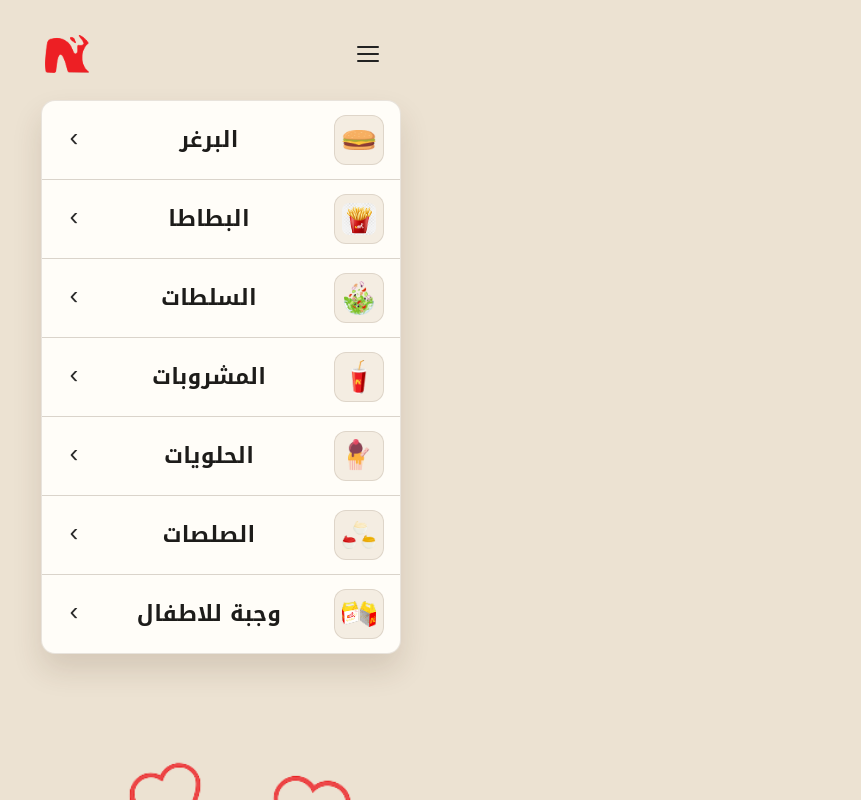
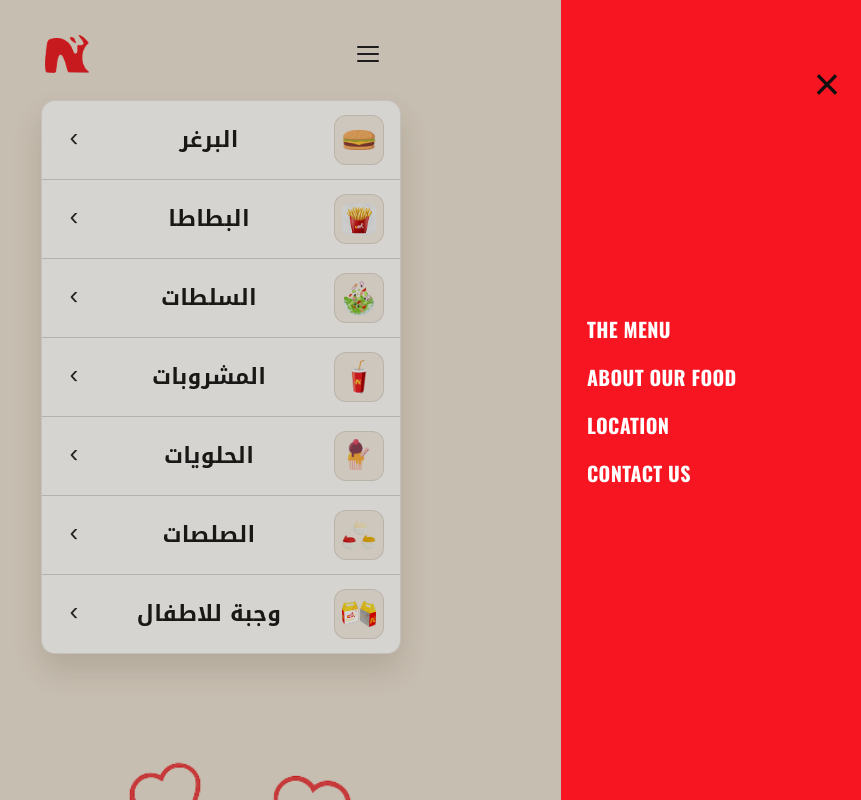
Before and after one commit to Ghadir31/tasty_natche, a React (Vite) app: page / in a window 1280 px wide. Both pictures are taken after a click on the button "Open navigation menu". Shown: the top 800 px of the page, without its empty margins (419-1280 px from the left). Built offline with nearby package versions, Linux system fonts and the light colour scheme.

Commit message:
added red menu

```diff
--- a/src/App.css
+++ b/src/App.css
@@ -42,6 +42,86 @@
   height: 2px;
   background: var(--color-menu-line);
   border-radius: 999px;
+}
+
+.nav-drawer-layer {
+  position: fixed;
+  inset: 0;
+  z-index: 1000;
+}
+
+.nav-drawer-backdrop {
+  position: absolute;
+  inset: 0;
+  border: none;
+  background: rgba(0, 0, 0, 0.16);
+}
+
+.nav-drawer {
+  position: absolute;
+  top: 0;
+  right: 0;
+  width: 300px;
+  height: 100%;
+  background: #f81522;
+  padding: 62px 16px 24px;
+  display: flex;
+  flex-direction: column;
+}
+
+.nav-drawer.is-open {
+  animation: slide-in-right 0.24s ease-out both;
+}
+
+.nav-drawer.is-closing {
+  animation: slide-out-right 0.24s ease-in both;
+}
+
+.nav-drawer-close {
+  align-self: flex-start;
+  width: 36px;
+  height: 36px;
+  border: none;
+  background: transparent;
+  color: #101010;
+  font-size: 46px;
+  line-height: 1;
+  padding: 0;
+  cursor: pointer;
+}
+
+.nav-drawer-links {
+  display: flex;
+  flex-direction: column;
+  width: 100%;
+  direction: ltr;
+  align-items: flex-start;
+  gap: 28px;
+  margin-top: auto;
+  margin-bottom: auto;
+  transform: translateY(-36px);
+  padding-left: 10px;
+}
+
+.nav-drawer-link {
+  border: none;
+  background: transparent;
+  color: #ffffff;
+  font-family: 'Oswald', 'Arial Narrow', Arial, sans-serif;
+  font-size: 20px;
+  font-weight: 700;
+  line-height: 1;
+  letter-spacing: 0.35px;
+  text-transform: uppercase;
+  cursor: pointer;
+  padding: 0;
+  text-align: left;
+}
+
+@media (max-width: 768px) {
+  .nav-drawer {
+    width: 100vw;
+  }
 }
 
 .menu-card {
@@ -229,6 +309,24 @@
   }
 }
 
+@keyframes slide-in-right {
+  from {
+    transform: translateX(100%);
+  }
+  to {
+    transform: translateX(0);
+  }
+}
+
+@keyframes slide-out-right {
+  from {
+    transform: translateX(0);
+  }
+  to {
+    transform: translateX(100%);
+  }
+}
+
 @media (max-width: 420px) {
   .menu-label {
     font-size: 20px;
--- a/src/components/TopBar.tsx
+++ b/src/components/TopBar.tsx
@@ -1,15 +1,88 @@
+import { useEffect, useRef, useState } from 'react'
+import { useNavigate } from 'react-router-dom'
+
 import logoN from '../assets/images/brand/logo-n.png'
 
 function TopBar() {
+  const [isMenuOpen, setIsMenuOpen] = useState(false)
+  const [isMenuClosing, setIsMenuClosing] = useState(false)
+  const navigate = useNavigate()
+  const closeTimerRef = useRef<number | null>(null)
+
+  useEffect(() => {
+    return () => {
+      if (closeTimerRef.current !== null) {
+        window.clearTimeout(closeTimerRef.current)
+      }
+    }
+  }, [])
+
+  const openMenu = () => {
+    if (closeTimerRef.current !== null) {
+      window.clearTimeout(closeTimerRef.current)
+      closeTimerRef.current = null
+    }
+
+    setIsMenuClosing(false)
+    setIsMenuOpen(true)
+  }
+
+  const closeMenu = () => {
+    if (!isMenuOpen || isMenuClosing) {
+      return
+    }
+
+    setIsMenuClosing(true)
+    closeTimerRef.current = window.setTimeout(() => {
+      setIsMenuOpen(false)
+      setIsMenuClosing(false)
+      closeTimerRef.current = null
+    }, 240)
+  }
+
+  const handleGoHome = () => {
+    navigate('/')
+    closeMenu()
+  }
+
   return (
+    <>
       <header className="top-bar">
-      <img className="brand" src={logoN} alt="شعار" />
-      <button className="menu-button" type="button" aria-label="القائمة">
+        <img className="brand" src={logoN} alt="Logo" />
+        <button className="menu-button" type="button" aria-label="Open navigation menu" onClick={openMenu}>
           <span />
           <span />
           <span />
         </button>
       </header>
+
+      {isMenuOpen ? (
+        <div className="nav-drawer-layer" role="dialog" aria-modal="true" aria-label="Main navigation">
+          <button className="nav-drawer-backdrop" type="button" aria-label="Close menu" onClick={closeMenu} />
+
+          <aside className={`nav-drawer ${isMenuClosing ? 'is-closing' : 'is-open'}`}>
+            <button className="nav-drawer-close" type="button" aria-label="Close menu" onClick={closeMenu}>
+              {'\u00D7'}
+            </button>
+
+            <nav className="nav-drawer-links" aria-label="Site links">
+              <button className="nav-drawer-link" type="button" onClick={handleGoHome}>
+                THE MENU
+              </button>
+              <button className="nav-drawer-link" type="button">
+                ABOUT OUR FOOD
+              </button>
+              <button className="nav-drawer-link" type="button">
+                LOCATION
+              </button>
+              <button className="nav-drawer-link" type="button">
+                CONTACT US
+              </button>
+            </nav>
+          </aside>
+        </div>
+      ) : null}
+    </>
   )
 }
 
--- a/src/index.css
+++ b/src/index.css
@@ -1,3 +1,5 @@
+@import url('https://fonts.googleapis.com/css2?family=Oswald:wght@500;600;700&display=swap');
+
 :root {
   color-scheme: light;
   font-family: "Tajawal", "Cairo", "Noto Kufi Arabic", sans-serif;
```
Lines whose indentation alone changed are shown as unchanged.
